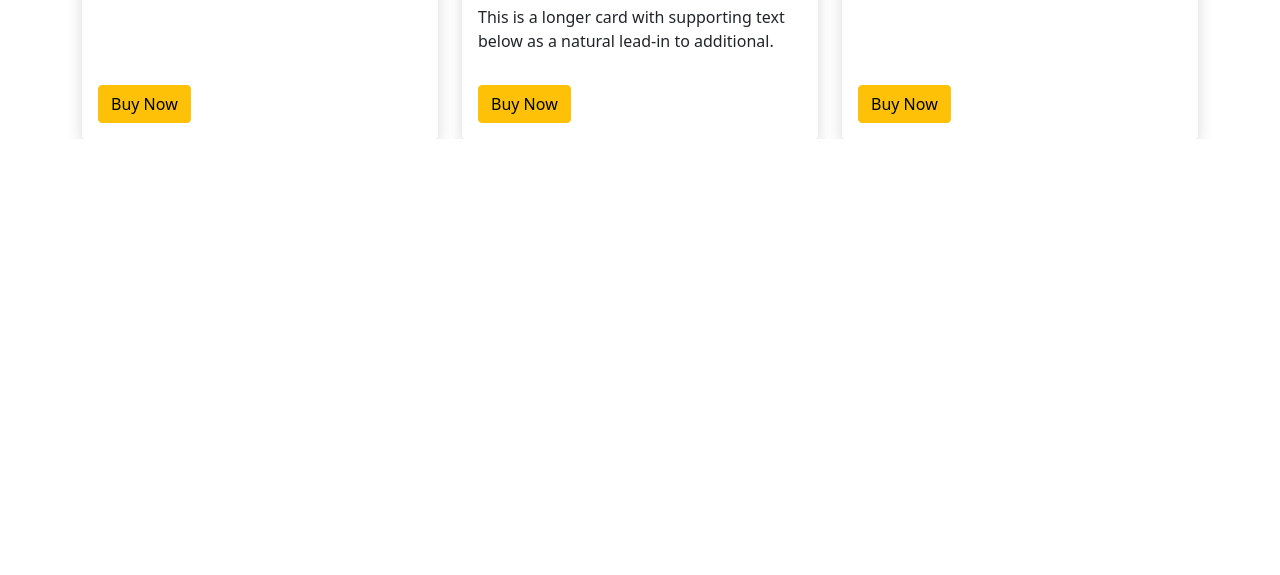
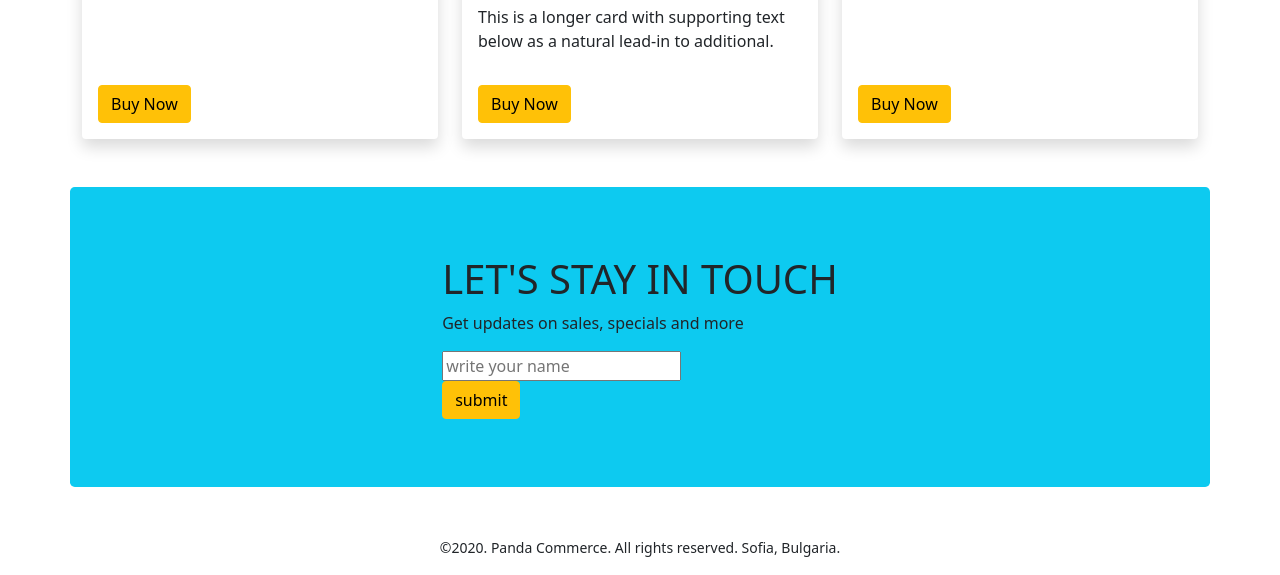
Before and after one commit to princeshariar/Panda-commerce-bootstap, a plain HTML site: page index.html in a window 1280 px wide. Shown: the part 1755-2330 px from the top of the page. Before the commit the page ends 1894 px from the top, so only its background shows below. Drawn offline with Linux system fonts and the light colour scheme.

Commit message:
panda done

```diff
--- a/index.html
+++ b/index.html
@@ -149,6 +149,7 @@
 
         </section>
 
+        <!-- shoes section -->
         <section class="container ">
             <h3 class="">Shoes</h3>
             <div class="row row-cols-1 row-cols-md-2 row-cols-lg-3 g-4">
@@ -201,7 +202,9 @@
                 </div>
               </div>
         </section>
-        <section class="container ">
+
+        <!-- bag section -->
+        <section class="container my-5">
             <h3 class="mt-5">Backpack</h3>
             <div class="row row-cols-1 row-cols-md-2 row-cols-lg-3 g-4">
                 <div class="col">
@@ -254,10 +257,26 @@
                 </div>
               </div>
         </section>
+
+        <!-- subscribe -->
+        <section class=" container bg-info  d-flex justify-content-center align-items-center rounded-3 " style="height: 300px;">
+          <div>
+            <h1>LET'S STAY IN TOUCH
+            </h1>
+            <p>Get updates on sales, specials and more
+            </p>
+            <input type="text" placeholder="write your name">
+            <br>
+            <button class="btn btn-warning">submit</button>
+
+          </div>
+
+        </section>
+
     </main>
 
-    <footer>
-
+    <footer class="text-center mt-5 ">
+      <p><small>©2020. Panda Commerce. All rights reserved. Sofia, Bulgaria.</small></p>
     </footer>
 
     <!--bootstrap script link -->
```
